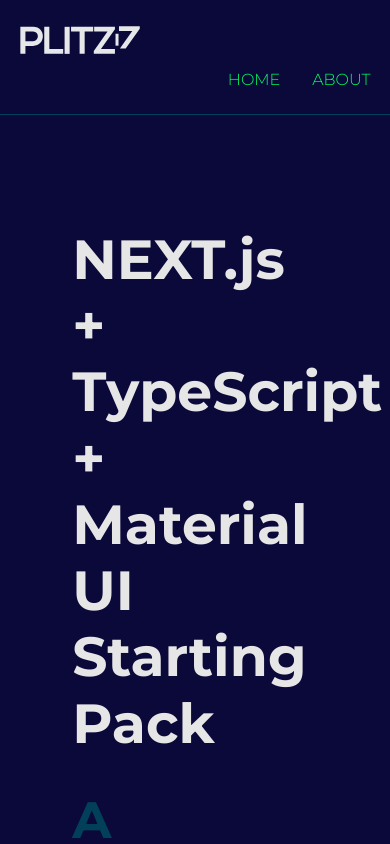
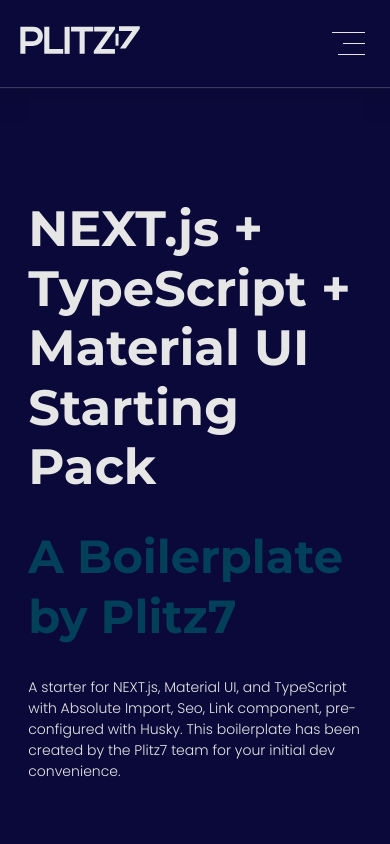
Before and after one commit to PlitzCorporation/plitz-one, a Next.js app: page / in a window 390 px wide. Shown: the top 844 px of the page. Built offline with nearby package versions, Linux system fonts and the light colour scheme.

Commit message:
feat: navigation bar
Created navigation bar for desktop and mobile.

```diff
--- a/components/layout/FooterController.tsx
+++ b/components/layout/FooterController.tsx
@@ -7,13 +7,13 @@
   return (
     <footer>
       <div className={`${hfStyle.copyrightbar}`}>
-        © {new Date().getFullYear()} | Site created by
+        © {new Date().getFullYear()} | Created by
         <a
           href='https://plitzinc.com?ref=plitzone'
           target='_blank'
           className={hfStyle.crlink}
         >
-          Plitz7, a Plitz Corporation brand
+          Plitz Corporation
         </a>
       </div>
     </footer>
--- a/components/layout/HeaderController.tsx
+++ b/components/layout/HeaderController.tsx
@@ -4,6 +4,11 @@
 
 // Style
 import hfStyles from '@styles/globalModules/fh.module.css';
+
+// Helpers
+import useDevice from '@lib/customHooks/useDevice';
+
+import MobileNav from '@components/layout/MobileNav';
 
 // Logo importing
 import PlitzLogo from '~/svg/Plitz7.svg';
@@ -15,27 +20,36 @@
 ];
 
 const HeaderController = () => {
+  const currentDevice = useDevice();
+
   return (
-    <header>
+    <header className='headerClass'>
       <div className={hfStyles.navContainer}>
         <Grid container spacing={0} justifyItems='center' alignItems='center'>
-          <Grid item xs={12} sm={6} md={4}>
+          <Grid item xs={7} sm={6} md={4}>
             <Link href='/' className={hfStyles.logoContainer}>
               <PlitzLogo width={120} height={40} />
             </Link>
           </Grid>
-          <Grid item xs={12} sm={6} md={8}>
+          <Grid item xs={5} sm={6} md={8}>
+            {currentDevice !== 'mobile' ? (
               <nav role='navigation'>
                 <ul className={hfStyles.navList}>
                   {navigationLinks.map((navItem, index) => (
                     <li key={index} className={hfStyles.navItem}>
-                    <Link href={navItem.href} className={hfStyles.navItemLink}>
+                      <Link
+                        href={navItem.href}
+                        className={hfStyles.navItemLink}
+                      >
                         {navItem.label}
                       </Link>
                     </li>
                   ))}
                 </ul>
               </nav>
+            ) : (
+              <MobileNav navItems={navigationLinks} />
+            )}
           </Grid>
         </Grid>
       </div>
--- /dev/null
+++ b/components/layout/MobileNav/index.tsx
@@ -0,0 +1,81 @@
+import clsx from 'clsx';
+import Link from 'next/link';
+import React, { Fragment, MouseEvent, useRef } from 'react';
+
+// Styling
+import hfStyles from '@styles/globalModules/fh.module.css';
+
+interface MobileNavProps {
+  navItems: NavItems[];
+}
+
+type NavItems = {
+  href: string;
+  label: string;
+};
+
+const MobileNav = (props: MobileNavProps) => {
+  const { navItems } = props;
+  const navRef = useRef<HTMLDivElement>(null);
+
+  const onOpen = (e: MouseEvent) => {
+    e.preventDefault();
+
+    if (navRef) {
+      navRef.current?.classList.add(`${hfStyles.mobileOpen}`);
+      navRef.current?.classList.remove(`${hfStyles.mobileClose}`);
+    }
+  };
+
+  const onClose = (e: MouseEvent) => {
+    e.preventDefault();
+
+    if (navRef) {
+      navRef.current?.classList.add(`${hfStyles.mobileClose}`);
+      navRef.current?.classList.remove(`${hfStyles.mobileOpen}`);
+    }
+  };
+
+  return (
+    <Fragment>
+      <div className={hfStyles.togglerContainer}>
+        <button className={hfStyles.toggler} onClick={onOpen}>
+          <div className={hfStyles.toggleLineOne}></div>
+          <div className={hfStyles.toggleLineTwo}></div>
+          <div className={hfStyles.toggleLineThree}></div>
+        </button>
+      </div>
+
+      <div
+        ref={navRef}
+        className={clsx(
+          `${hfStyles.mobileNavContainer}`,
+          `${hfStyles.mobileClose}`
+        )}
+      >
+        <button className={hfStyles.closer} onClick={onClose}>
+          <div className={hfStyles.closeLineOne}></div>
+          <div className={hfStyles.closeLineTwo}></div>
+        </button>
+
+        <nav role='navigation'>
+          <ul className={hfStyles.mobileNavList}>
+            {navItems.map((navItem, index) => (
+              <li key={index} className={hfStyles.navMobileItem}>
+                <Link
+                  href={navItem.href}
+                  onMouseUp={onClose}
+                  className={hfStyles.navItemLink}
+                >
+                  {navItem.label}
+                </Link>
+              </li>
+            ))}
+          </ul>
+        </nav>
+      </div>
+    </Fragment>
+  );
+};
+
+export default MobileNav;
--- /dev/null
+++ b/lib/customHooks/useDevice.ts
@@ -0,0 +1,32 @@
+import { useEffect, useState } from 'react';
+
+const useDevice = () => {
+  const [deviceType, setDeviceType] = useState<string>('');
+
+  const resizeFunction = () => {
+    if (typeof window !== 'undefined' && window.innerWidth) {
+      setDeviceType('mobile');
+
+      if (typeof window !== 'undefined' && window.innerWidth > 500) {
+        setDeviceType('table');
+      }
+
+      if (typeof window !== 'undefined' && window.innerWidth > 1024) {
+        setDeviceType('desktop');
+      }
+    }
+  };
+
+  useEffect(() => {
+    resizeFunction();
+    window.addEventListener('resize', resizeFunction);
+
+    return () => {
+      window.removeEventListener('resize', resizeFunction);
+    };
+  }, []);
+
+  return deviceType;
+};
+
+export default useDevice;
--- a/styles/globalModules/fh.module.css
+++ b/styles/globalModules/fh.module.css
@@ -45,6 +45,146 @@
   display: inline-block;
 }
 
+/* Mobile Navigation Styles */
+.togglerContainer {
+  display: flex;
+  justify-content: center;
+  justify-content: flex-end;
+}
+
+.toggler {
+  display: flex;
+  flex-direction: column;
+  justify-content: space-between;
+  align-items: flex-end;
+  width: 45px;
+  height: 25px;
+  cursor: pointer;
+}
+
+.toggleLineOne {
+  display: block;
+  width: 100%;
+  height: 1px;
+  background-color: var(--plata);
+  transition: all 0.3s ease-out;
+}
+
+.toggleLineTwo {
+  display: block;
+  width: 65%;
+  height: 1px;
+  background-color: var(--plata);
+  transition: all 0.3s ease-out;
+}
+
+.toggleLineThree {
+  display: block;
+  width: 80%;
+  height: 1px;
+  background-color: var(--plata);
+  transition: all 0.3s ease-out;
+}
+
+.toggler:hover .toggleLineOne,
+.toggler:hover .toggleLineTwo,
+.toggler:hover .toggleLineThree {
+  background-color: var(--accentgreen);
+  width: 100%;
+  transition: all 0.2s ease-in;
+}
+
+.mobileNavContainer {
+  display: block;
+  position: fixed;
+  top: 0;
+  bottom: 0;
+  right: 0;
+  left: 0;
+}
+
+.mobileOpen {
+  transform: translate(0);
+  transition: transform 0.4s ease-out;
+}
+
+.mobileClose {
+  transform: translate(100vw);
+  transition: transform 0.3s ease-in;
+}
+
+.mobileNavContainer nav {
+  position: absolute;
+  right: 0;
+  top: 50%;
+  transform: translateY(-50%);
+  height: calc(95% - 100px);
+  width: 70vw;
+  background-color: var(--secondary);
+  padding-top: 100px;
+  z-index: 1000;
+  box-shadow: none;
+  overflow-y: auto;
+  border-radius: 20px 0 0 20px;
+  box-shadow: 0 0 15px rgba(0, 0, 0, 0.7);
+}
+
+.closer {
+  position: absolute;
+  display: block;
+  width: 25px;
+  height: 25px;
+  cursor: pointer;
+  z-index: 1001;
+  top: 50px;
+  right: 20px;
+  padding: 0;
+  transition: all 0.4s ease-out;
+}
+
+.closer .closeLineOne {
+  position: absolute;
+  height: 1px;
+  background-color: var(--plata);
+  width: 25px;
+  top: 50%;
+  left: 50%;
+  transform: translate(-50%, -50%) rotate(45deg);
+  transition: all 0.3s ease-in;
+}
+
+.closer .closeLineTwo {
+  position: absolute;
+  height: 1px;
+  background-color: var(--plata);
+  width: 25px;
+  top: 50%;
+  right: -50%;
+  transform: translate(-50%, -50%) rotate(-45deg);
+  ransition: all 0.3s ease-in;
+}
+
+.closer:hover {
+  transform: scale(1.1) rotate(45deg);
+  transition: all 0.3s ease-in;
+}
+
+.mobileNavList {
+  display: flex;
+  flex-direction: column;
+  list-style: none;
+  box-shadow: none;
+  padding: 0;
+  width: 80%;
+  margin: 0 auto;
+  align-items: center;
+}
+
+.navMobileItem {
+  display: inline-flex;
+  margin-bottom: 30px;
+}
+
 /* Footer */
 .copyrightbar {
   display: flex;
@@ -53,6 +193,7 @@
   width: 90%;
   max-width: 1400px;
   margin: 0 auto;
+  font-size: 14px;
 }
 
 .crlink {
--- a/styles/globalModules/singlePage.module.css
+++ b/styles/globalModules/singlePage.module.css
@@ -33,7 +33,8 @@
 
 @media screen and (max-width: 500px) {
   .wrapperUnderConstruction {
-    max-width: 300px;
+    width: 95%;
+    max-width: auto;
     margin: 0 auto;
   }
 
--- a/styles/globals.css
+++ b/styles/globals.css
@@ -50,9 +50,18 @@
   transition: color 0.5s ease;
 }
 
-header {
+button {
+  background-color: transparent;
+  border: none;
+}
+
+.headerClass {
   padding: 20px 0;
-  border-bottom: 0.5px solid var(--ternary);
+  position: relative;
+  background-color: var(--primary);
+  box-shadow: 0 1px 1px rgba(255, 255, 255, 0.2),
+    0 4px 25px 10px rgba(0, 0, 0, 0.1);
+  z-index: 200;
 }
 
 main {
@@ -116,6 +125,7 @@
 }
 
 .primary-button {
+  position: relative;
   background-color: var(--accentgreen);
   color: var(--primary);
   font-family: var(--primaryfont);
@@ -124,11 +134,12 @@
   border: 1px solid transparent;
   border-radius: 30px;
   padding: 0.7rem 3em;
-  box-shadow: 0 0 0 rgba(0, 0, 0, 0);
+  box-shadow: 0 0 2px 1px rgba(0, 0, 0, 0.2);
   transition: all 0.3s ease-out;
 }
 
 .secondary-button {
+  position: relative;
   background-color: var(--accent);
   color: var(--secondary);
   font-family: var(--primaryfont);
@@ -137,11 +148,12 @@
   border: 1px solid transparent;
   border-radius: 30px;
   padding: 0.7rem 3em;
-  box-shadow: 0 0 0 rgba(0, 0, 0, 0);
+  box-shadow: 0 0 0 rgba(0, 0, 0, 0.2);
   transition: all 0.3s ease-out;
 }
 
 .outlined-button {
+  position: relative;
   background-color: transparent;
   color: var(--plata);
   font-family: var(--primaryfont);
@@ -150,6 +162,7 @@
   border: 1px solid var(--plata);
   border-radius: 30px;
   padding: 0.7rem 3em;
+  box-shadow: 0 0 0 rgba(0, 0, 0, 0.2);
   transition: all 0.3s ease-out;
 }
 
@@ -160,7 +173,7 @@
   border: 1px solid var(--plata);
   color: var(--ternary);
   border-radius: 20px;
-  box-shadow: 0 2px 10px rgba(0, 0, 0, 0.9);
+  box-shadow: 0 0 3px 1px rgba(0, 0, 0, 0.9), 0 2px 15px 10px rgba(0, 0, 0, 0.3);
   transition: all 0.1s ease-in;
 }
 
@@ -226,11 +239,11 @@
 
 @media screen and (max-width: 500px) {
   h1 {
-    font-size: 3.45rem;
+    font-size: 3.1rem;
   }
 
   h2 {
-    font-size: 3.2rem;
+    font-size: 2.9rem;
   }
 
   h3 {
```
Also changed, not shown: 1 other file (tests, documents, lock files or other folders). Lines whose indentation alone changed are shown as unchanged.
